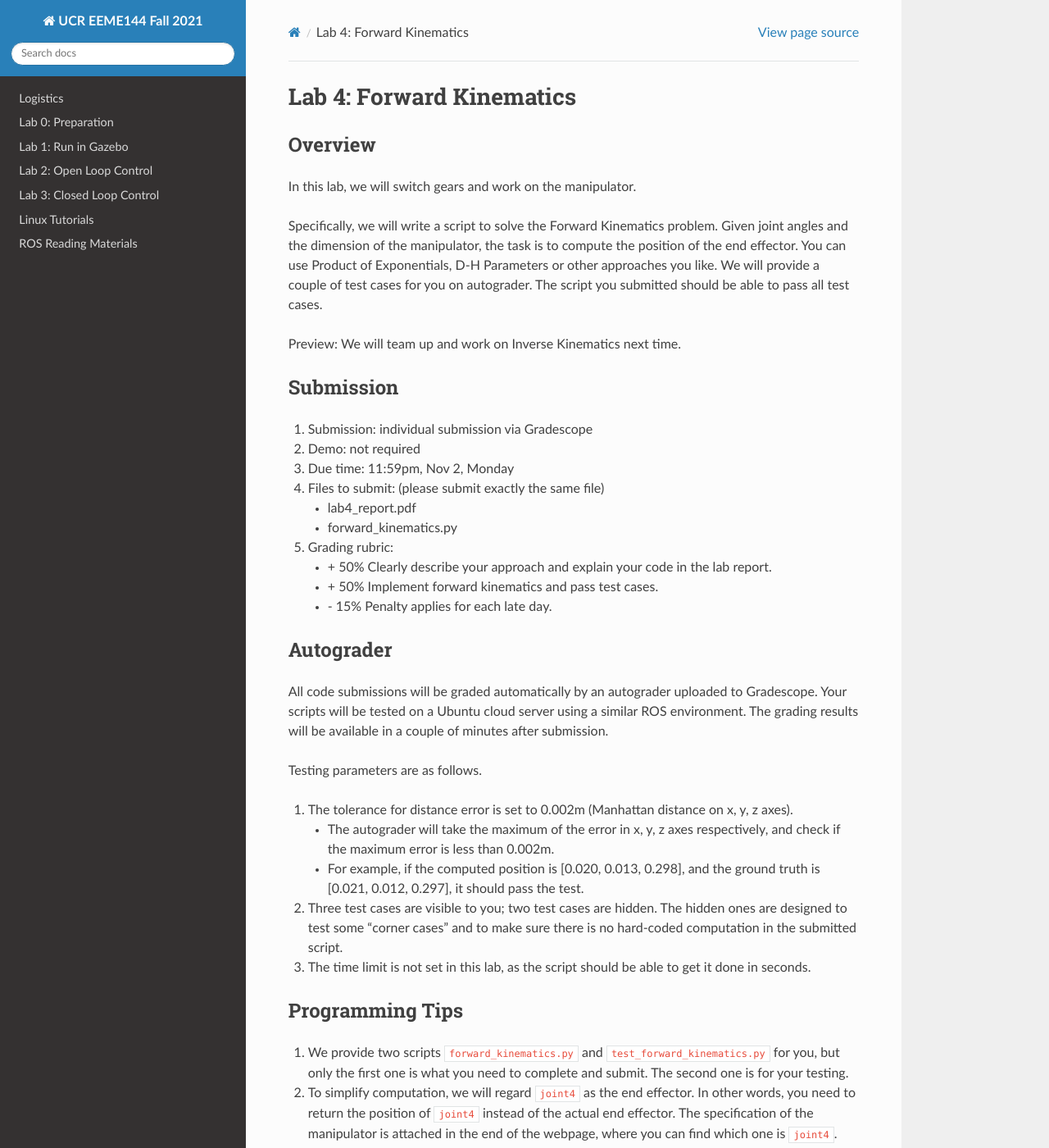
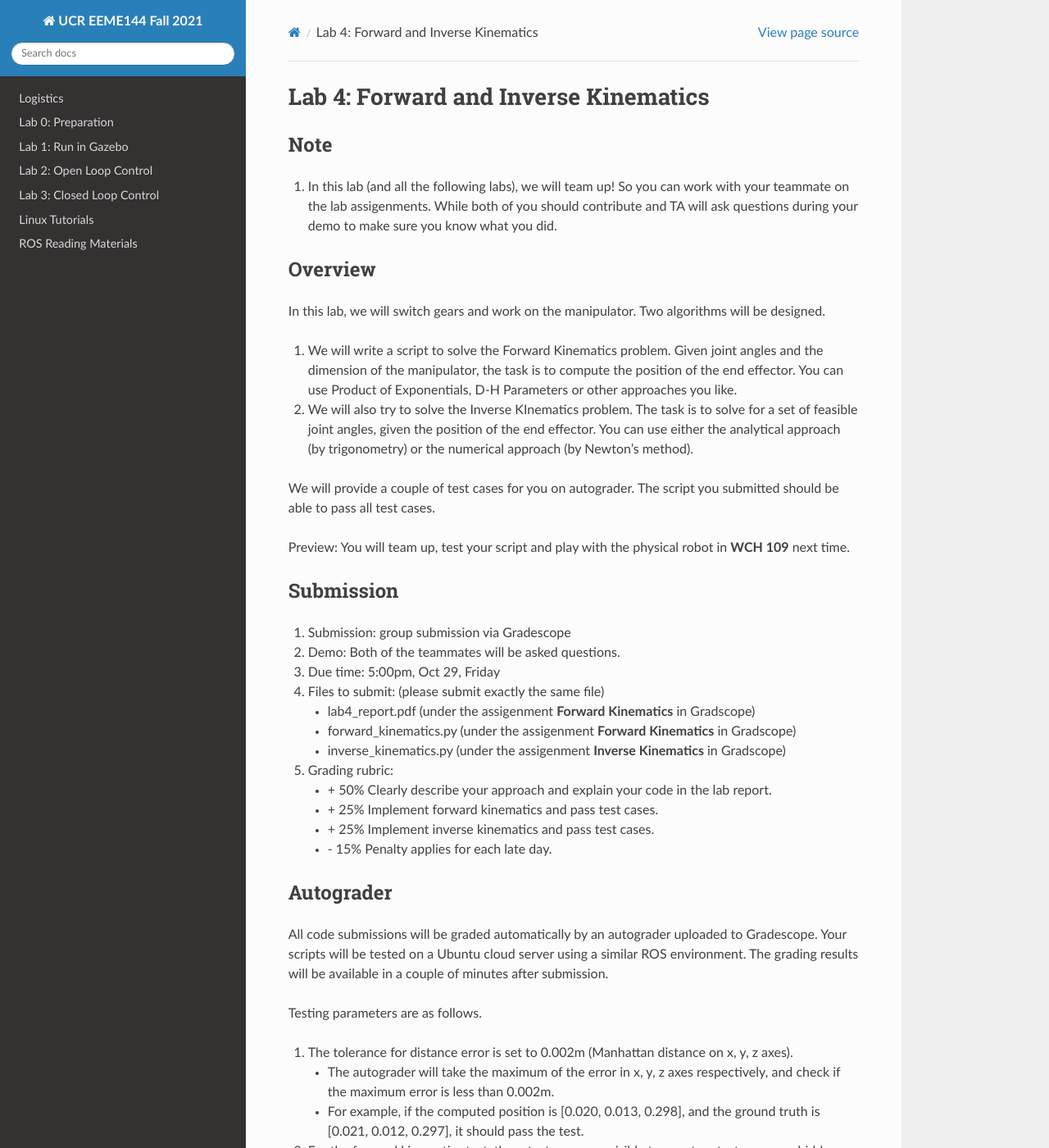
Before and after one commit to UCR-Robotics/ee144, a Sphinx documentation site: the page built from docs/lab4.rst, in a window 1280 px wide and 1400 px high. Shown: the whole window at 82% size. Built offline with Sphinx 7.4.7 and the Read the Docs theme 2.0.0, drawn with Linux system fonts in a browser that asks for light colours; some of the changed text lies outside the part shown.

Commit message:
Modified lab 4 and lab5

```diff
--- a/docs/index.rst
+++ b/docs/index.rst
@@ -4,7 +4,7 @@
    contain the root `toctree` directive.
 
 Welcome to UCR EE144/ME144/EE283A
-==============================
+==================================
 Fundations of Robotics!
 ==========================
 
--- a/docs/lab4.rst
+++ b/docs/lab4.rst
@@ -1,39 +1,59 @@
-Lab 4: Forward Kinematics
-=========================
+Lab 4: Forward and Inverse Kinematics
+=======================================
+
+Note
+-----
+
+#. In this lab (and all the following labs), we will team up!
+   So you can work with your teammate on the lab assigenments.
+   While both of you should contribute and TA will ask questions
+   during your demo to make sure you know what you did.
+
 
 Overview
 --------
 
 In this lab, we will switch gears and work on the manipulator.
+Two algorithms will be designed.
 
-Specifically, we will write a script to solve the Forward Kinematics problem.
-Given joint angles and the dimension of the manipulator,
-the task is to compute the position of the end effector.
-You can use Product of Exponentials, D-H Parameters or other approaches you like.
+#. We will write a script to solve the Forward Kinematics problem.
+   Given joint angles and the dimension of the manipulator,
+   the task is to compute the position of the end effector.
+   You can use Product of Exponentials, D-H Parameters or other approaches you like.
+
+#. We will also try to solve the Inverse KInematics problem.
+   The task is to solve for a set of feasible joint angles,
+   given the position of the end effector.
+   You can use either the analytical approach (by trigonometry) or the numerical approach (by Newton's method).
+
 We will provide a couple of test cases for you on autograder.
 The script you submitted should be able to pass all test cases.
 
-Preview: We will team up and work on Inverse Kinematics next time.
+
+Preview: You will team up, test your script and play with the physical robot in **WCH 109** next time.
 
 
 Submission
 ----------
 
-#. Submission: individual submission via Gradescope
+#. Submission: group submission via Gradescope
 
-#. Demo: not required
+#. Demo: Both of the teammates will be asked questions.
 
-#. Due time: 11:59pm, Nov 2, Monday
+#. Due time: 5:00pm, Oct 29, Friday
 
 #. Files to submit: (please submit exactly the same file)
 
-   - lab4_report.pdf
-   - forward_kinematics.py
+   - lab4_report.pdf (under the assigenment **Forward Kinematics** in Gradscope)
+   - forward_kinematics.py (under the assigenment **Forward Kinematics** in Gradscope)
+   - inverse_kinematics.py (under the assigenment **Inverse Kinematics** in Gradscope)
+
 
 #. Grading rubric:
 
    + \+ 50%  Clearly describe your approach and explain your code in the lab report.
-   + \+ 50%  Implement forward kinematics and pass test cases.
+   + \+ 25%  Implement forward kinematics and pass test cases.
+   + \+ 25%  Implement inverse kinematics and pass test cases.
    + \- 15%  Penalty applies for each late day.
 
 
@@ -53,9 +73,15 @@ Testing parameters are as follows.
    - For example, if the computed position is [0.020, 0.013, 0.298], and the
      ground truth is [0.021, 0.012, 0.297], it should pass the test.
 
-#. Three test cases are visible to you; two test cases are hidden.
+
+#. For the forward kinematics test, three test cases are visible to you; two test cases are hidden.
    The hidden ones are designed to test some "corner cases" and
    to make sure there is no hard-coded computation in the submitted script.
+
+#. The autograder works in the way that it sends joint angles to the manipulator and
+   reads the results after the manipulator actually moves according to these angles.
+   It will compare the ground truth position with the position after
+   moving according to the computed angles.
 
 #. The time limit is not set in this lab, as the script should be able to get it done in seconds.
 
@@ -63,9 +89,8 @@ Testing parameters are as follows.
 Programming Tips
 ----------------
 
-#. We provide two scripts ``forward_kinematics.py`` and ``test_forward_kinematics.py`` for you,
-   but only the first one is what you need to complete and submit.
-   The second one is for your testing.
+#. We provide two scripts ``forward_kinematics.py`` and ``inverse_kinematics.py`` for you,
+   you need to complete and submit both of them.
 
 #. To simplify computation, we will regard ``joint4`` as the end effector.
    In other words, you need to return the position of ``joint4`` instead of the actual end effector.
@@ -80,6 +105,29 @@ Programming Tips
    - Formulate Denavit-Hartenberg parameters between each frame and multiply all transformation matrices.
    - You can either compute everything using program, or pre-compute some matrices by hand.
 
+#. Options for Inverse Kinematics. Please see lecture slides for more information.
+
+   - Analytical approach by trigonometry
+   - Numerical approach by Newton's method
+
+#. Two math tools that might be helpful for the analytical approach.
+
+   - Two-argument arctangent :math:`\theta = arctan(y, x) \in (-\pi, \pi]` (we use ``atan2`` in programming)
+   - Law of cosines :math:`\gamma = arccos(\frac{a^2 + b^2 - c^2}{2ab}) \in (0, \pi)`
+
+
+#. Math library and functions that might be helpful for the numerical approach.
+
+   - ``import sympy as sym`` the math library ``sympy`` can help with symbolic mathematics
+   - ``sym.cos`` and ``sym.sin`` the symbolic version operations (distinct from those in ``math`` library)
+   - ``sym.symbols`` create symbolic variables
+   - ``sym.diff`` compute the derivative of a function with respect to a variable
+   - ``sym.lambdify`` transform a symbolic function in sympy into a native Python function
+     (using lambda expression), such that the Python function can be evaluated at given points later on.
+   - If you do want to proceed with the numerical approach, you need to read the documentation of these functions
+     in order to properly use them in programming.
+
+
 #. Please pay attention to the data type used in your computation.
 
    - If two matrices ``A`` and ``B`` are of the type ``np.array``,
@@ -90,6 +138,7 @@ Programming Tips
 
    - If two matrices ``A`` and ``B`` are of the type ``np.matrix``,
      then ``A * B`` **will** perform matrix multiplication.
+
 
 #. Functions available in ``numpy`` and ``modern_robotics`` library.
 
@@ -117,53 +166,34 @@ Sample Code
   .. literalinclude:: ../scripts/forward_kinematics.py
     :language: python
 
-- We provide another script for testing.
+- Similarly, open a new terminal and go to your ``ee144f21`` package.
 
   .. code-block:: bash
 
-    roscd ee144f20/scripts
-    touch test_forward_kinematics.py
-    gedit test_forward_kinematics.py
+    roscd ee144f21/scripts
+    touch inverse_kinematics.py
+    gedit inverse_kinematics.py
 
-- Please copy and paste the following code.
-  You can change the ``test_case`` variable to other values for testing.
+- Please copy and paste the following code,
+  and complete the ``inverse_kinematics`` function in this file.
 
-  .. literalinclude:: ../scripts/test_forward_kinematics.py
+  .. literalinclude:: ../scripts/inverse_kinematics.py
     :language: python
-
-
-ReactorX 150 Manipulator
-------------------------
-
-- Get familiar with the robot model by launching it in Rviz and playing with the joint state publisher.
-  (You should have all software packages installed in Lab 1.)
-
-  .. code-block:: bash
-
-    roslaunch interbotix_descriptions description.launch robot_name:=rx150 jnt_pub_gui:=true
-
-- To test the script, launch it without the joint state publisher and run the script in another terminal.
-
-  .. code-block:: bash
-
-    roslaunch interbotix_descriptions description.launch robot_name:=rx150
-
-  .. code-block:: bash
-
-    roscd ee144f20/scripts
-    python test_forward_kinematics.py
-
-- To check the actual end effect position, run the following command in another terminal.
-
-  .. code-block:: bash
-
-    rosrun tf tf_echo /rx150/base_link /rx150/wrist_link
 
 
 Specification
 -------------
+The joint 1 could only rotate in the horizontal plane and joint 2, 3 could only rotate in the vertical plane.
 
 The dimension of the ReactorX 150 manipulator is the following.
-We will take ``joint4`` as the end effector point (instead of the actual gripper).
+We take ``joint4`` as the end effector point (instead of the actual gripper).
 
 .. image:: pics/rx150.png
+
+Two more annotated figures to help you understand the trigonometry.
+The :math:`\theta_1`, :math:`\theta_2` and :math:`\theta_3` marked in the figures
+are the joint angles you need to compute.
+
+.. image:: pics/inv_kin1.png
+
+.. image:: pics/inv_kin2.png
```
Also changed, not shown: other parts of docs/lab4.rst (+2 -2 lines), docs/lab5.rst (+94 -115 lines), 1 other file.
